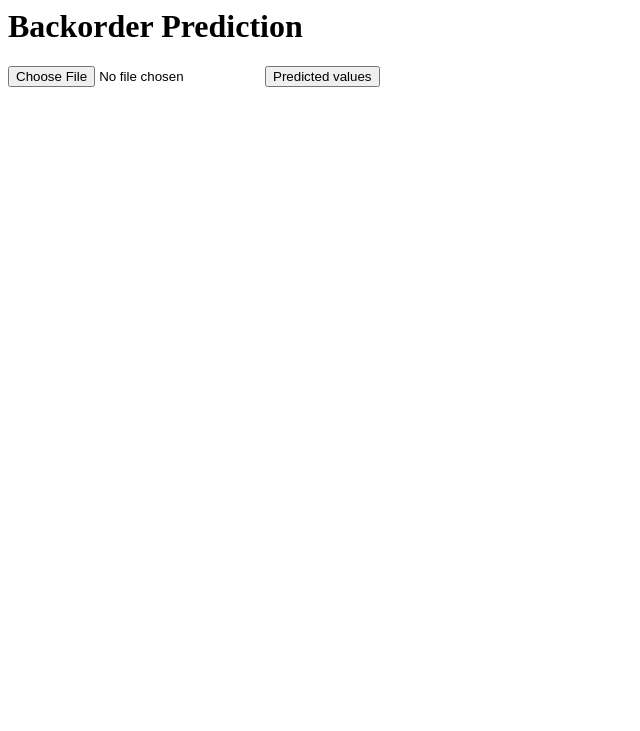
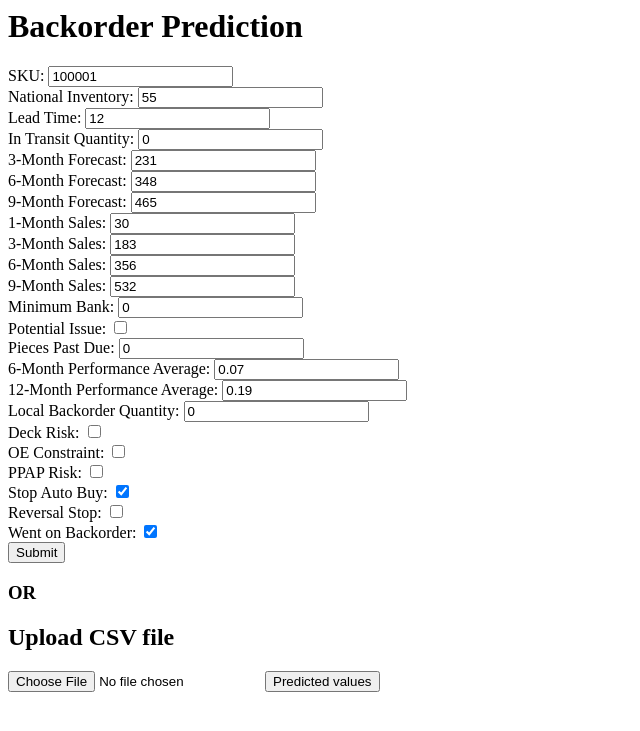
Before and after one commit to Pradyothsp/backorder-prediction, a Django app: page /predict/ in a window 1280 px wide. Shown: the top 731 px of the page, without its empty margins (0-640 px from the left). Run offline with Django 4.2, Linux system fonts and the light colour scheme; parts of the project's set-up code (start-up, migrations or seed data) failed here and were passed over.

Commit message:
front-end WIP

```diff
--- a/adm/urls.py
+++ b/adm/urls.py
@@ -14,10 +14,12 @@ Including another URLconf
     1. Import the include() function: from django.urls import include, path
     2. Add a URL to urlpatterns:  path('blog/', include('blog.urls'))
 """
+from django.conf import settings
+from django.conf.urls.static import static
 from django.contrib import admin
 from django.urls import path, include
 
 urlpatterns = [
-    path('admin/', admin.site.urls),
-    path('', include('backorder.urls'))
-]
+                  path('admin/', admin.site.urls),
+                  path('', include('backorder.urls'))
+              ] + static(settings.STATIC_URL, document_root=settings.STATIC_ROOT)
--- a/templates/predict.html
+++ b/templates/predict.html
@@ -1,6 +1,83 @@
 <html>
 <body>
 <h1> Backorder Prediction </h1>
+<form action="/predict/" method="POST">
+    {% csrf_token %}
+    <label for="sku">SKU:</label>
+    <input type="text" name="sku" value="100001"><br>
+
+    <label for="national_inv">National Inventory:</label>
+    <input type="number" name="national_inv" value="55"><br>
+
+    <label for="lead_time">Lead Time:</label>
+    <input type="number" name="lead_time" value="12"><br>
+
+    <label for="in_transit_qty">In Transit Quantity:</label>
+    <input type="number" name="in_transit_qty" value="0"><br>
+
+    <label for="forecast_3_month">3-Month Forecast:</label>
+    <input type="number" name="forecast_3_month" value="231"><br>
+
+    <label for="forecast_6_month">6-Month Forecast:</label>
+    <input type="number" name="forecast_6_month" value="348"><br>
+
+    <label for="forecast_9_month">9-Month Forecast:</label>
+    <input type="number" name="forecast_9_month" value="465"><br>
+
+    <label for="sales_1_month">1-Month Sales:</label>
+    <input type="number" name="sales_1_month" value="30"><br>
+
+    <label for="sales_3_month">3-Month Sales:</label>
+    <input type="number" name="sales_3_month" value="183"><br>
+
+    <label for="sales_6_month">6-Month Sales:</label>
+    <input type="number" name="sales_6_month" value="356"><br>
+
+    <label for="sales_9_month">9-Month Sales:</label>
+    <input type="number" name="sales_9_month" value="532"><br>
+
+    <label for="min_bank">Minimum Bank:</label>
+    <input type="number" name="min_bank" value="0"><br>
+
+    <label for="potential_issue">Potential Issue:</label>
+    <input type="checkbox" name="potential_issue" value="No"><br>
+
+    <label for="pieces_past_due">Pieces Past Due:</label>
+    <input type="number" name="pieces_past_due" value="0"><br>
+
+    <label for="perf_6_month_avg">6-Month Performance Average:</label>
+    <input type="number" name="perf_6_month_avg" value="0.07"><br>
+
+    <label for="perf_12_month_avg">12-Month Performance Average:</label>
+    <input type="number" name="perf_12_month_avg" value="0.19"><br>
+
+    <label for="local_bo_qty">Local Backorder Quantity:</label>
+    <input type="number" name="local_bo_qty" value="0"><br>
+
+    <label for="deck_risk">Deck Risk:</label>
+    <input type="checkbox" name="deck_risk" value="No"><br>
+
+    <label for="oe_constraint">OE Constraint:</label>
+    <input type="checkbox" name="oe_constraint" value="No"><br>
+
+    <label for="ppap_risk">PPAP Risk:</label>
+    <input type="checkbox" name="ppap_risk" value="No"><br>
+
+    <label for="stop_auto_buy">Stop Auto Buy:</label>
+    <input type="checkbox" name="stop_auto_buy" value="True" checked><br>
+
+    <label for="rev_stop">Reversal Stop:</label>
+    <input type="checkbox" name="rev_stop" value="No"><br>
+
+    <label for="went_on_backorder">Went on Backorder:</label>
+    <input type="checkbox" name="went_on_backorder" value="True" checked><br>
+
+    <input type="submit" value="Submit">
+</form>
+
+<h3>OR</h3>
+
+<h2>Upload CSV file</h2>
 
 <form action="/predict/" method="post" enctype="multipart/form-data">
     <input type="file" name="file"/>
```
Also changed, not shown: templates/backorder.html (+45 -16 lines).
